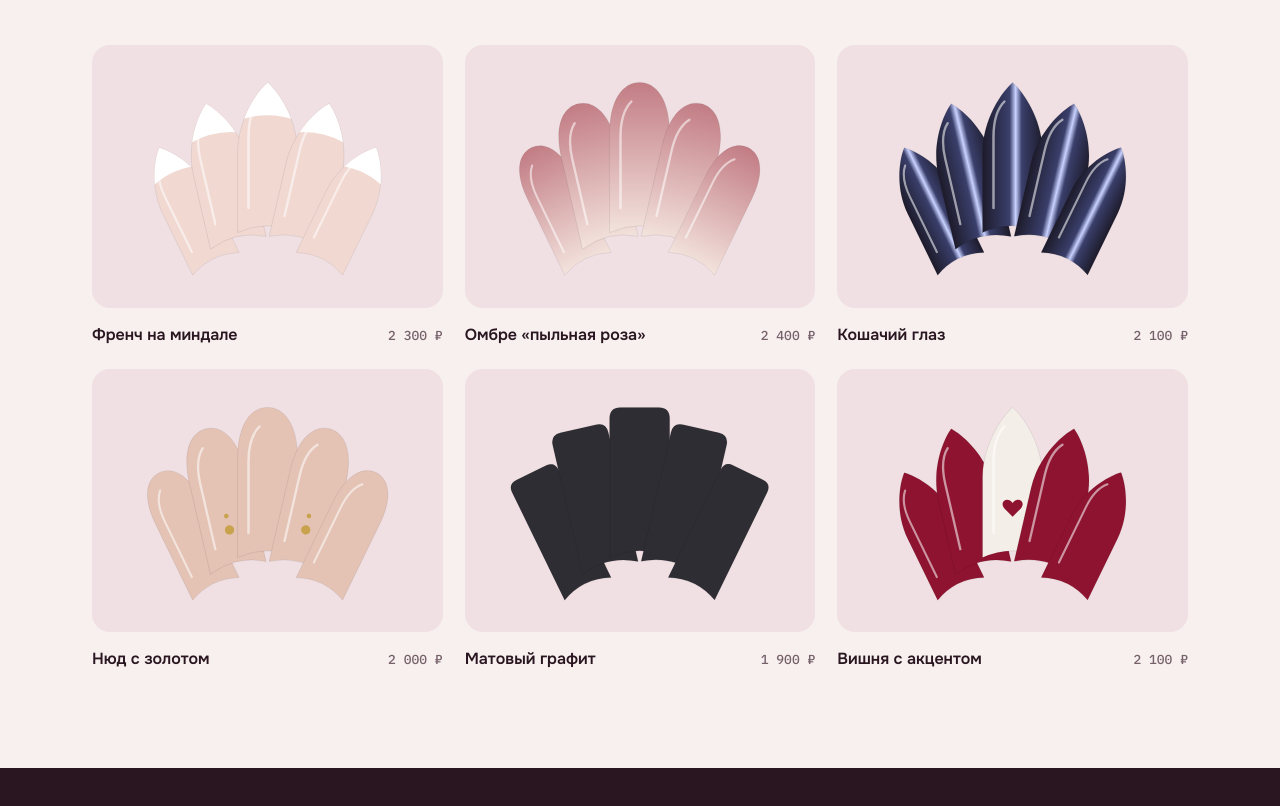
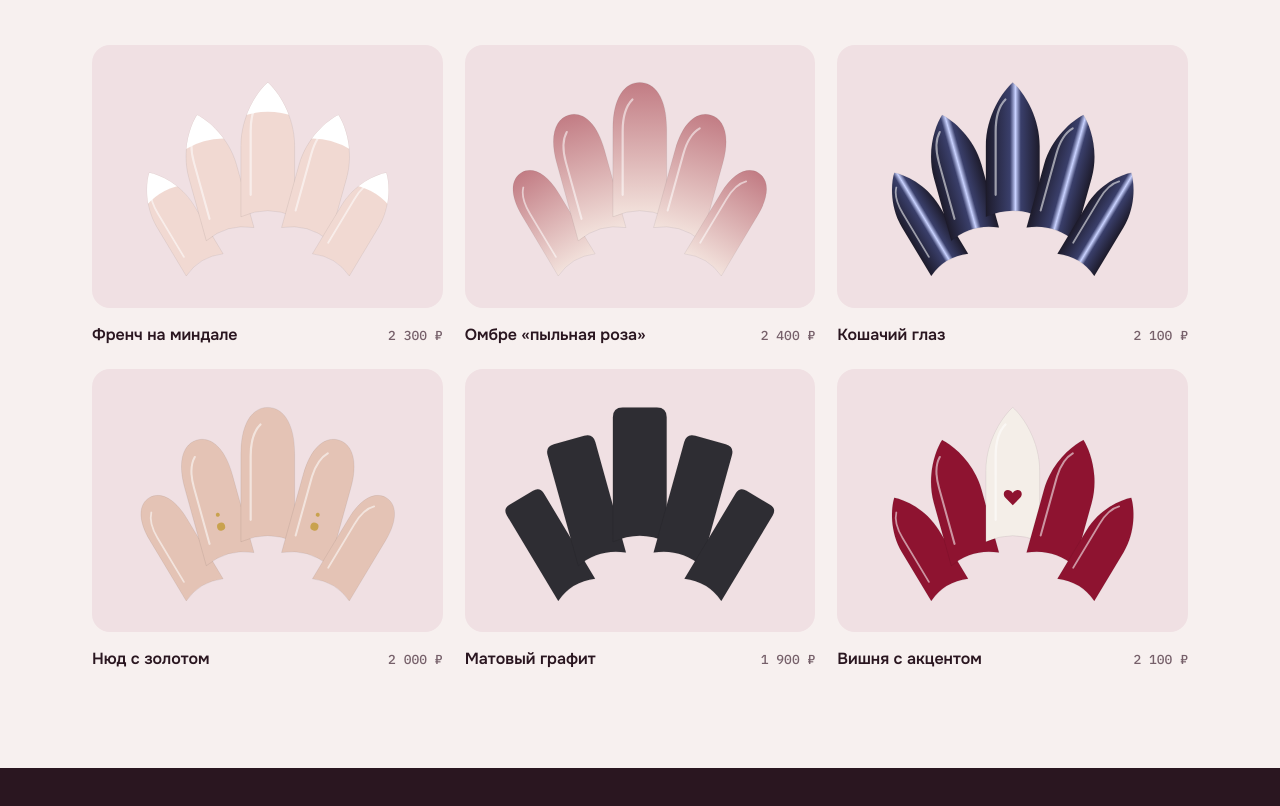
Before and after one commit to derious-dev/glyanets-nails, a plain HTML site: page index.html in a window 1280 px wide. Shown: the part 1812-2618 px from the top of the page. Drawn offline with Linux system fonts and the light colour scheme.

Commit message:
Wider nail tip fan

```diff
--- a/index.html
+++ b/index.html
@@ -444,12 +444,12 @@ input.invalid { border-color: var(--accent); }
   const state = { shade: 0, shape: "almond", svc: "gel", day: 0, time: null };
 
   function fanSVG(paint, shape, opts = {}) {
-    const angles = [-26, -13, 0, 13, 26];
-    const scales = [0.86, 0.95, 1, 0.95, 0.86];
+    const angles = [-31, -15.5, 0, 15.5, 31];
+    const scales = [0.8, 0.92, 1, 0.92, 0.8];
     return angles.map((a, i) => {
       const fill = typeof paint === "function" ? paint(i) : paint;
       const s = scales[i];
-      return `<g transform="translate(200 420) rotate(${a}) translate(${-42 * s} ${-400 * s}) scale(${s * 1.9})">
+      return `<g transform="translate(200 420) rotate(${a}) translate(${-37.4 * s} ${-400 * s}) scale(${s * 1.7})">
         <path d="${SHAPES[shape]}" class="tip-fill" fill="${fill}" stroke="rgba(0,0,0,.14)" stroke-width="0.4"/>
         ${opts.extra ? opts.extra(i) : ""}
         ${opts.matte ? "" : `<path d="${SHINE}" stroke="rgba(255,255,255,.55)" stroke-width="1.8" stroke-linecap="round" fill="none"/>`}
```
